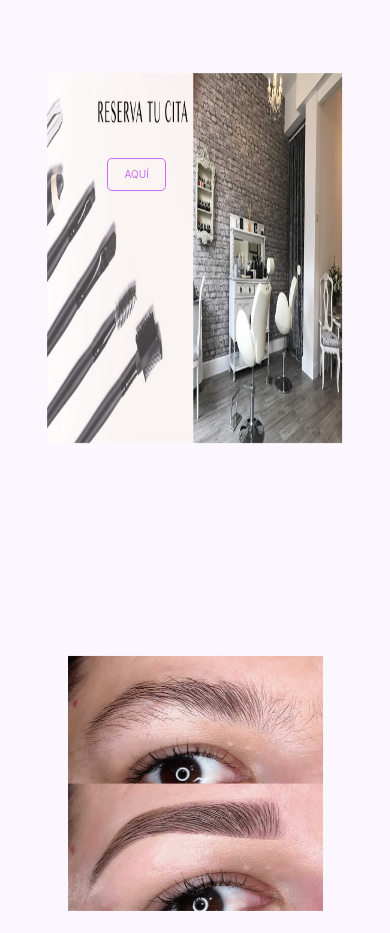
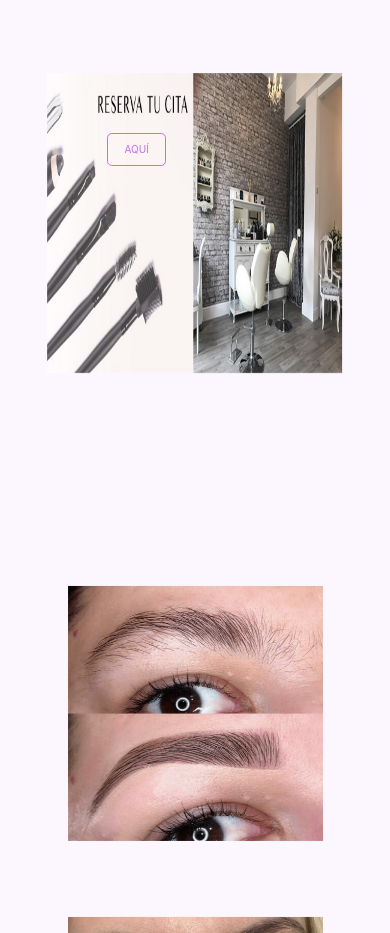
Before and after one commit to Andreshra/ehSTUDIO, a website: page index.html in a window 390 px wide. Shown: the part 2020-2953 px from the top of the page. Drawn offline with nearby package versions, Linux system fonts and the light colour scheme; a web font is replaced by a local one.

Commit message:
Altura de 2do banner corregido en vista pequeña

```diff
--- a/index.html
+++ b/index.html
@@ -221,7 +221,7 @@
 	<script src="https://maxcdn.bootstrapcdn.com/bootstrap/4.0.0/js/bootstrap.min.js" integrity="sha384-JZR6Spejh4U02d8jOt6vLEHfe/JQGiRRSQQxSfFWpi1MquVdAyjUar5+76PVCmYl" crossorigin="anonymous"></script>
 	<script src="js/wow.min.js"></script>
  	<script>
-    	new WOW().init();
+    	new WOW().init({ mobile:       false,      });
     </script>
 </body>
 </html>
--- a/scss/style2.scss
+++ b/scss/style2.scss
@@ -404,6 +404,15 @@ border-radius: 2px; }
     width: 100%;
 }
 
+@media (max-width: 575.98px) {
+.banner2 {
+    margin-top: 150px;
+    margin-bottom: 150px;
+    height: 300px;
+    width: 100%;
+    }
+}
+
 								/*4 IMG EN LINEA*/
 
 
@@ -456,7 +465,7 @@ border-radius: 2px; }
 	.btn-primary2 {
 	font-size: 10px;
 	position: relative;
-    bottom: 435px;
+    bottom: 390px;
     left: 60px;
     color: $colorHeader;
     background-color: transparent;
```
Also changed, not shown: css/estilo.css.
